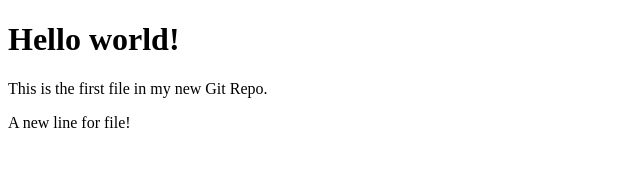
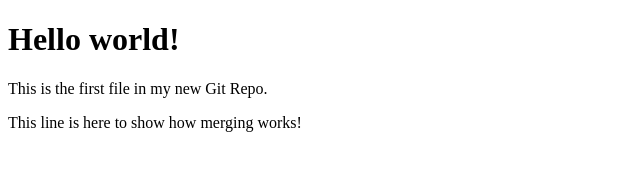
Before and after one commit to hiral-solanki/Hello, a plain HTML site: page index.html in a window 1280 px wide. Shown: the whole page, without its empty margins (0-640 px from the left). Drawn offline with Linux system fonts and the light colour scheme.

Commit message:
updated index.html with emergency fix

```diff
--- a/index.html
+++ b/index.html
@@ -7,7 +7,7 @@
 
 <h1>Hello world!</h1>
 <p>This is the first file in my new Git Repo.</p>
-<p>A new line for file!</p>
+<p>This line is here to show how merging works!</p>
 
 </body>
 </html>
```
